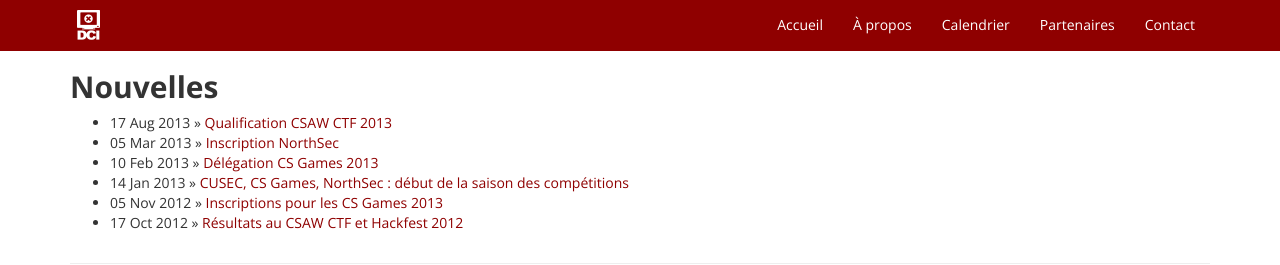
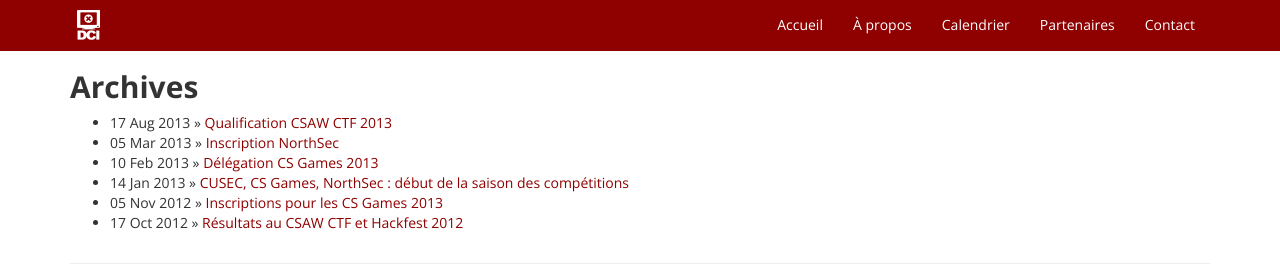
Before and after one commit to dciets/dciets.github.io, a Jekyll site: the page built from archives.html, in a window 1280 px wide. Shown: the top 265 px of the page. Built offline with Jekyll 4.4.1, drawn with Linux system fonts in a browser that asks for light colours; Markdown is read by kramdown in place of the engine named in the settings.

Commit message:
Name archives, archives.

```diff
--- a/archives.html
+++ b/archives.html
@@ -1,12 +1,12 @@
 ---
 layout: default
-title: Délégation des Compétitions en Informatique de l'ÉTS
+title: Archives
 ---
 
 <div class='container'>
   <div class='row'>
     <div class='col-md-12'>
-      <h2>Nouvelles</h2>
+      <h2>Archives</h2>
       <ul class='posts'>
         {% for post in site.posts %}
         <li>
```
